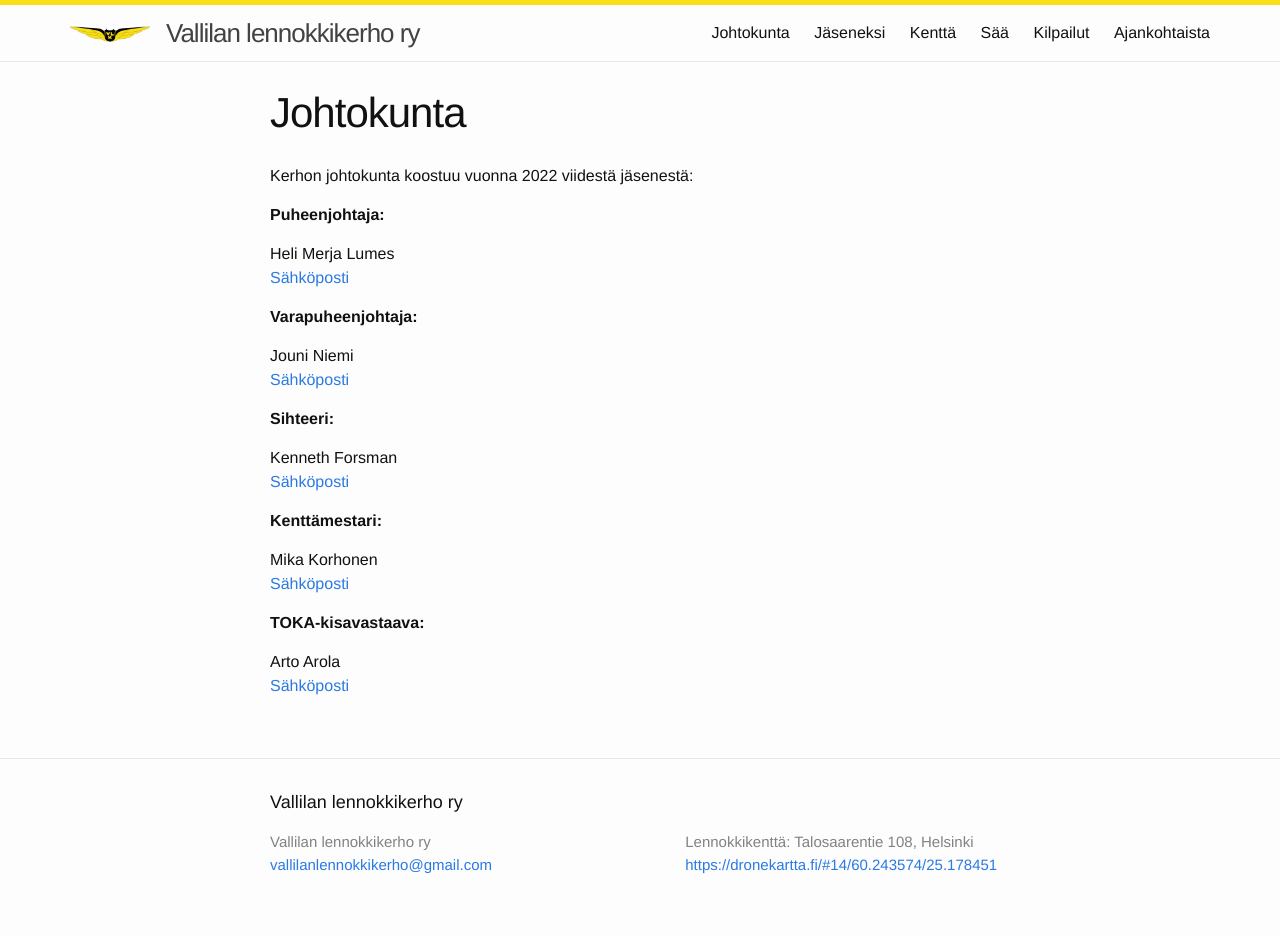
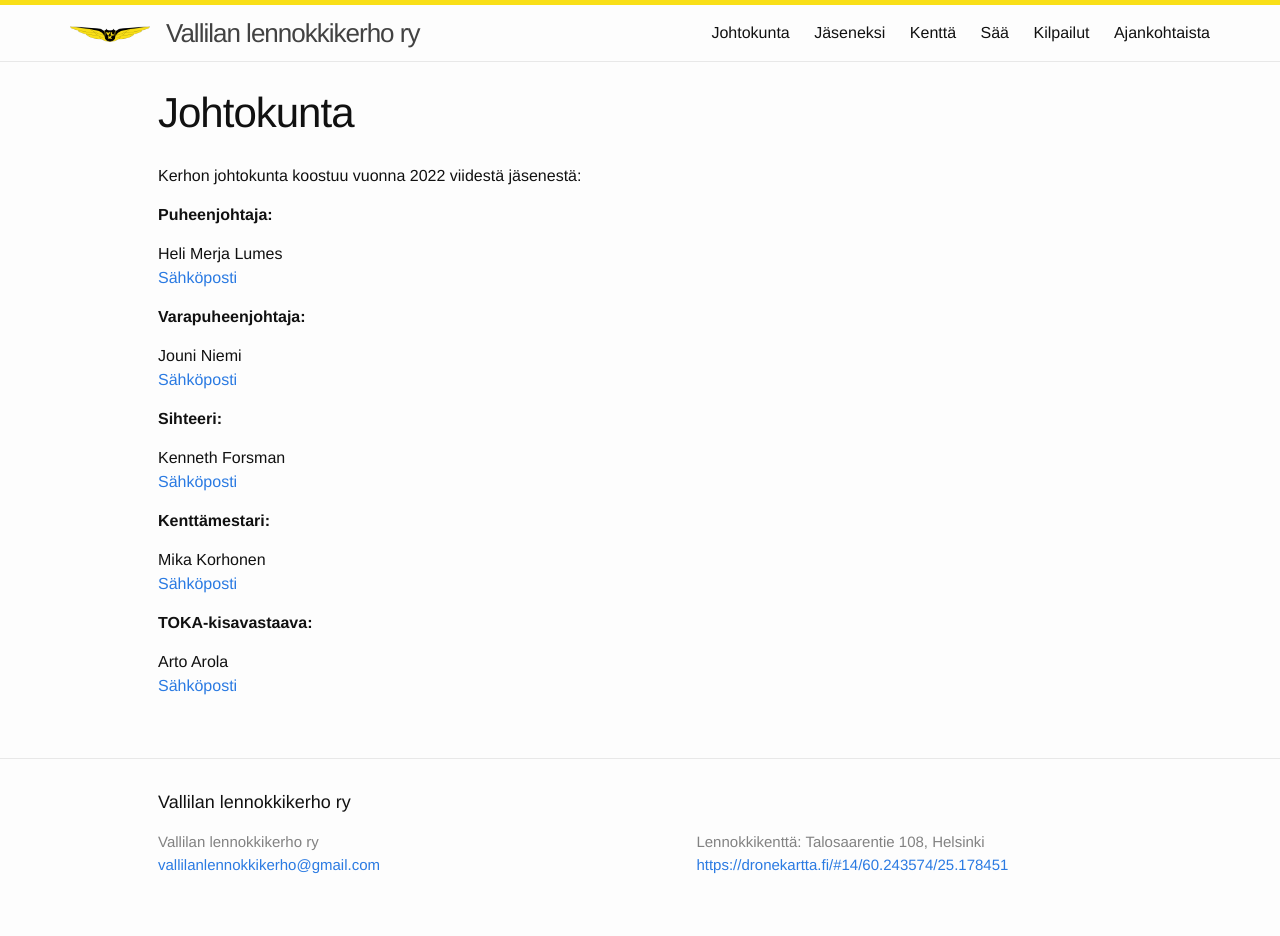
Before and after one commit to vallilanlennokkikerho/vallilanlennokkikerho.github.io, a Jekyll site: the page built from johtokunta.html, in a window 1280 px wide. Built offline with Jekyll 4.4.1, drawn with Linux system fonts in a browser that asks for light colours.

Commit message:
Update Size and Index page

```diff
--- a/_sass/_base.scss
+++ b/_sass/_base.scss
@@ -166,16 +166,16 @@
     @extend %clearfix;
 
     @include media-query($on-laptop) {
-        max-width: -webkit-calc(800px - (#{$spacing-unit}));
-        max-width:         calc(800px - (#{$spacing-unit}));
+        max-width: -webkit-calc(1024px - (#{$spacing-unit}));
+        max-width:         calc(1024px - (#{$spacing-unit}));
         padding-right: $spacing-unit / 2;
         padding-left: $spacing-unit / 2;
     }
 }
 
 .wrapper {
-    max-width: -webkit-calc(800px - (#{$spacing-unit} * 2));
-    max-width:         calc(800px - (#{$spacing-unit} * 2));
+    max-width: -webkit-calc(1024px - (#{$spacing-unit} * 2));
+    max-width:         calc(1024px - (#{$spacing-unit} * 2));
     margin-right: auto;
     margin-left: auto;
     padding-right: $spacing-unit;
@@ -183,8 +183,8 @@
     @extend %clearfix;
 
     @include media-query($on-laptop) {
-        max-width: -webkit-calc(800px - (#{$spacing-unit}));
-        max-width:         calc(800px - (#{$spacing-unit}));
+        max-width: -webkit-calc(1024px - (#{$spacing-unit}));
+        max-width:         calc(1024px - (#{$spacing-unit}));
         padding-right: $spacing-unit / 2;
         padding-left: $spacing-unit / 2;
     }
--- a/index.html
+++ b/index.html
@@ -17,7 +17,7 @@
   <br>
   <img src="/images/lennokkikerho.png" width="100%" />
   <br><br>
-  <iframe width="740" height="416" src="https://www.youtube.com/embed/videoseries?list=PLN-ZCyv7vugDfvDZ-mEdemAzpmCzlJEvm" title="YouTube video player" frameborder="0" allow="accelerometer; autoplay; clipboard-write; encrypted-media; gyroscope; picture-in-picture; web-share" allowfullscreen></iframe>
+  <iframe width="100%" src="https://www.youtube.com/embed/videoseries?list=PLN-ZCyv7vugDfvDZ-mEdemAzpmCzlJEvm" title="YouTube video player" frameborder="0" allow="accelerometer; autoplay; clipboard-write; encrypted-media; gyroscope; picture-in-picture; web-share" allowfullscreen></iframe>
   <br><br>
   <p><a href="https://discord.com/invite/NjzMW6qKzC"><img src="/images/discord.svg" alt="Discord Invite" width="100%"></a></p>
 </div>
```
Also changed, not shown: 1 other file.
